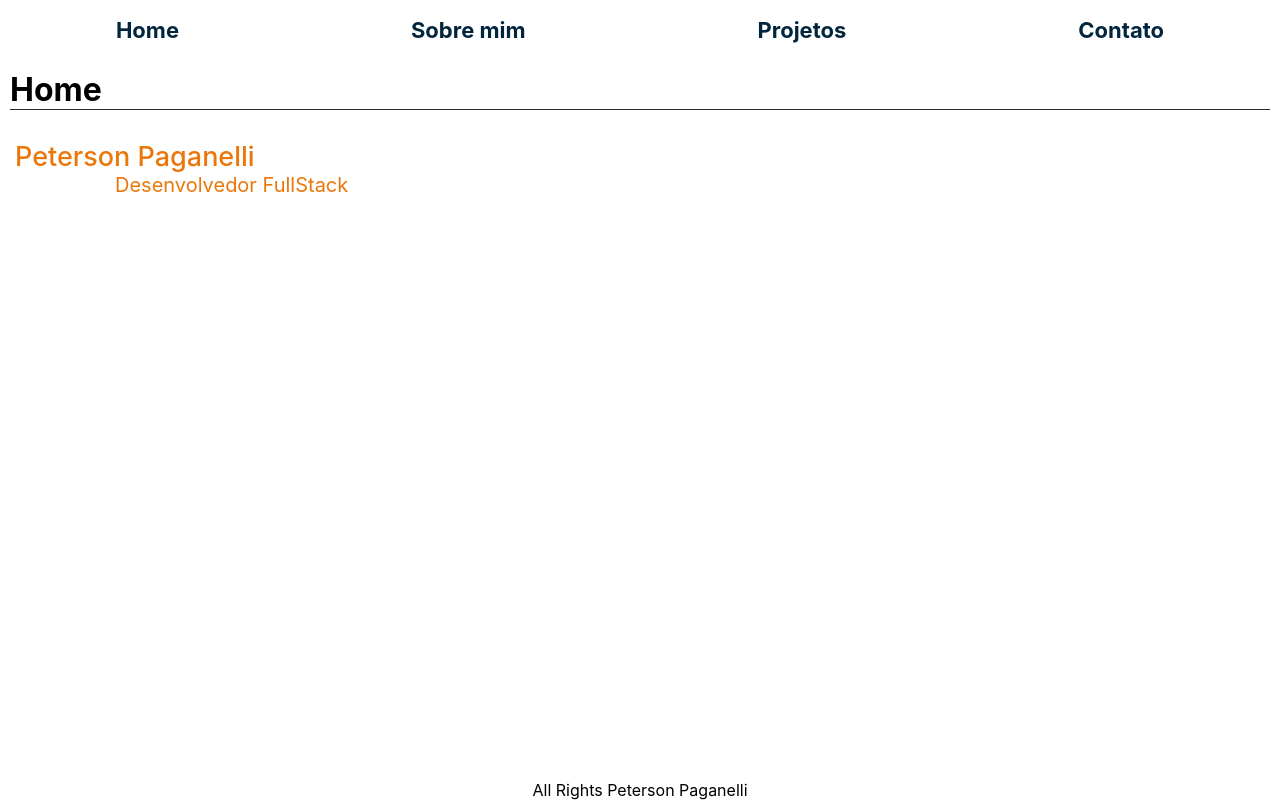
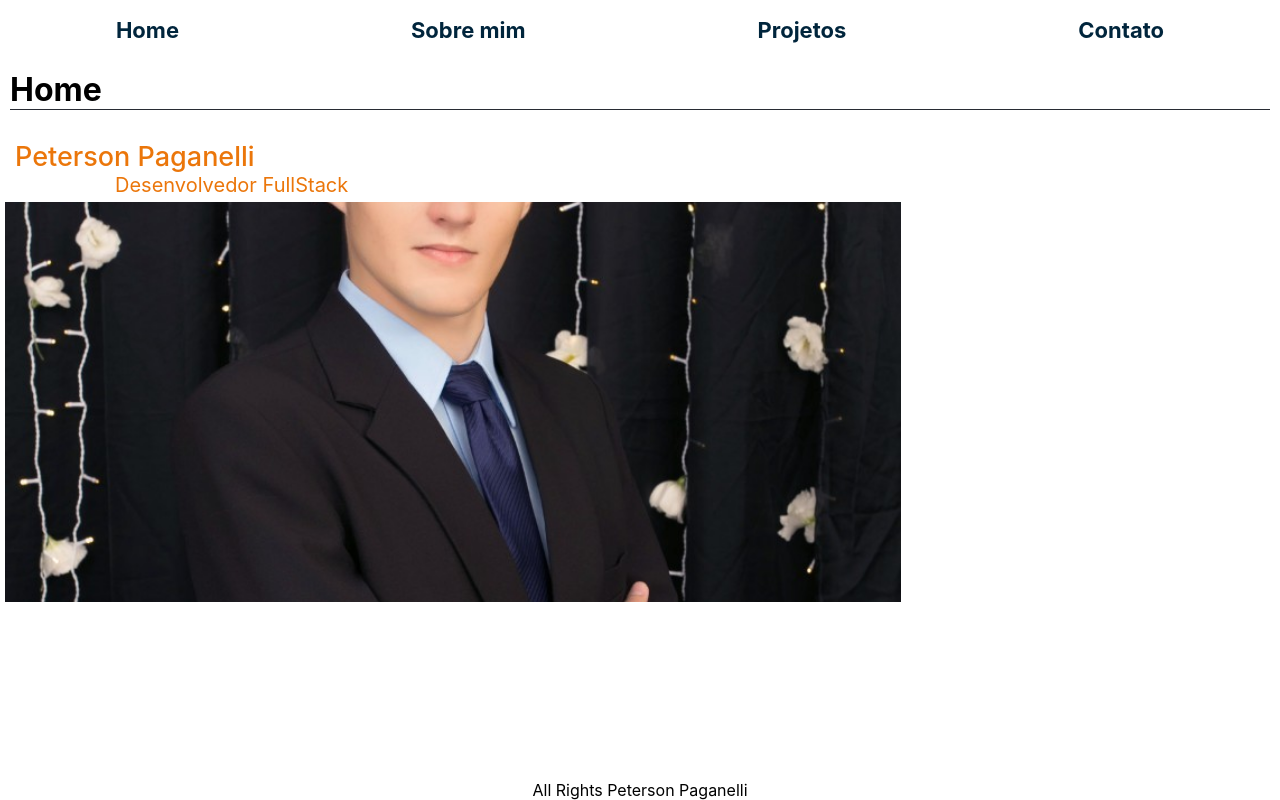
Before and after one commit to Peterson-Paganelli/portfolio, a React (Create React App) app: page / in a window 1280 px wide. Built offline with nearby package versions, Linux system fonts and the light colour scheme.

Commit message:
Adiciona imagens

```diff
--- a/src/App.css
+++ b/src/App.css
@@ -36,9 +36,26 @@
   padding-left: 100px;
 }
 
-.App-logo {
-  height: 40vmin;
-  pointer-events: none;
+.photo-div {
+  display: flex;
+  flex-direction: row;
+  justify-content: center;
+  padding: 5px;
+  height: 400px;
+  width: 70%;
+}
+
+#photo {
+  height: 100%;
+  width: 100%;
+  background-image: url(../src/img/peter.jpeg);
+  background-size: cover;
+  background-repeat: no-repeat;
+  background-position: center;
+}
+
+@media screen and (min-width: 600px){
+
 }
 
 @media (prefers-reduced-motion: no-preference) {
--- a/src/pages/About.jsx
+++ b/src/pages/About.jsx
@@ -12,7 +12,7 @@ function About() {
       className="title-text">
         <h1>Sobre mim</h1>
       </div>
-      <div
+      <section
       className="text-div">
         <p
         className="text-paragraph">
@@ -36,7 +36,7 @@ function About() {
           Meu objetivo na Trybe é me tornar um desenvolvedor Web com amplo conhecimento em
           Front-End, Back-End e Computer Science.
         </p>
-      </div>
+      </section>
       <Footer />
     </div>
   )
--- a/src/pages/Home.jsx
+++ b/src/pages/Home.jsx
@@ -25,7 +25,10 @@ function Home() {
         className="presentation2"
         >Desenvolvedor FullStack</p>
       </div>
-
+      <div
+      className="photo-div">
+        <div id="photo" alt="peter" />
+      </div>
       <Footer />
     </div>
   );
--- a/src/styles/About.css
+++ b/src/styles/About.css
@@ -1,9 +1,19 @@
 .text-div {
   font-weight: 500;
-  padding-top: 15px;
+  padding: 15px;
 }
 
 .text-paragraph {
-  padding-top: 10px;
+  padding-top: 15px;
   padding-left: 5px;
 }
+
+@media screen and (min-width: 740px) {
+  .text-div {
+    font-weight: 500;
+    margin-top: 10px;
+    padding-left: 5px;
+    padding-top: 15px;
+    width: 45%;
+  }
+};
--- a/src/styles/projects.css
+++ b/src/styles/projects.css
@@ -44,7 +44,7 @@
 }
 
 #trybeWallet {
- background-image: url(../img/trybeWallet.png);
+  background-image: url(../img/trybeWallet.png);
 }
 
 @media screen and (min-width: 700px) and (max-width: 800px) {
```
Also changed, not shown: src/img/peter.jpeg (added).
